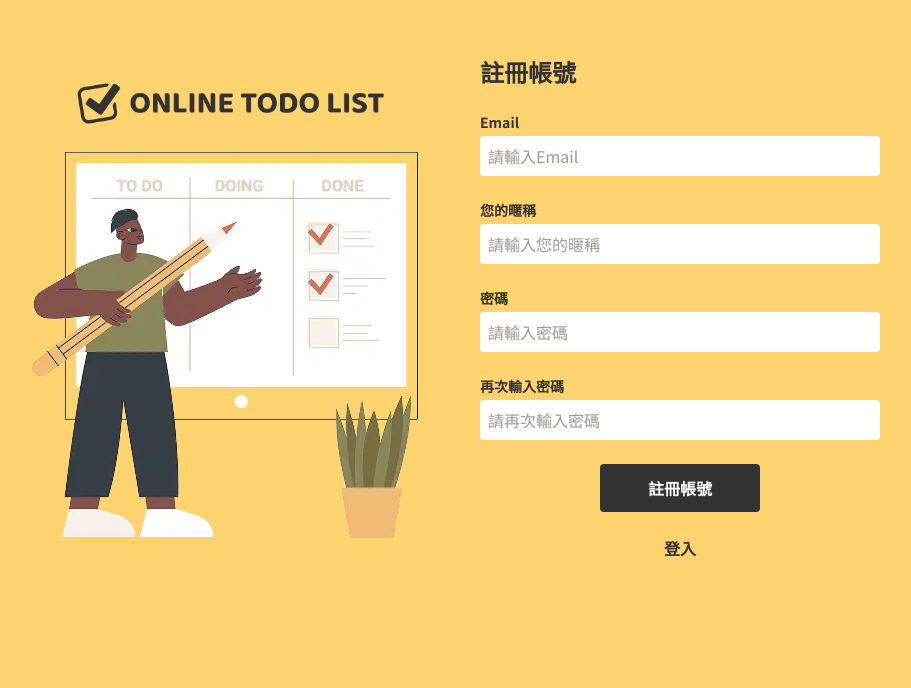
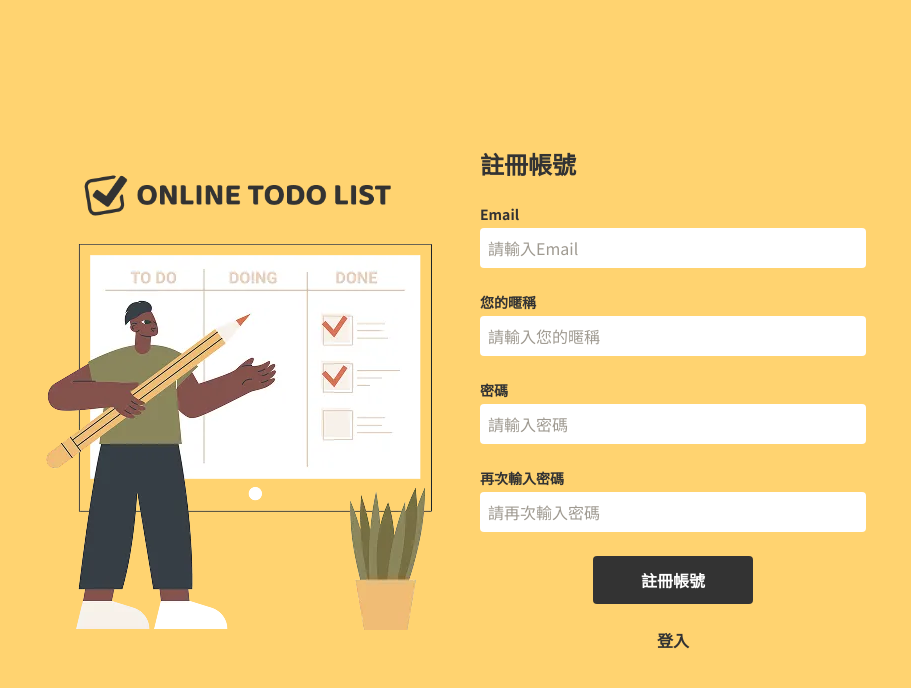
Before and after one commit to Lainieeeee/rocketPersonal-01_todolist, a website: page register.html in a window 1280 px wide. Shown: the whole page, without its empty margins (184-1095 px from the left). Drawn offline with nearby package versions, Linux system fonts and the light colour scheme; files that its build step writes are made by us from their sources.

Commit message:
update:update register.html layout

```diff
--- a/register.html
+++ b/register.html
@@ -20,7 +20,7 @@
 <body class="bg-yellow">
 
     <!-- main -->
-    <main>
+    <main class="md:grid md:place-items-center md:h-screen">
         <section class="max-w-4xl mx-auto px-6 py-14 md:grid md:grid-cols-2 md:gap-12 items-center">
             <!-- leftImg -->
             <div class="leftImg">
@@ -32,34 +32,34 @@
                 </div>
             </div>
             <!-- rightBox -->
-            <div class="rightBox text-center">
-                <h1 class="font-bold text-2xl mb-6 text-start">註冊帳號</h1>
+            <div class="rightBox">
+                <h1 class="font-bold text-2xl mb-6 text-center md:text-start">註冊帳號</h1>
                 <!-- 表單 -->
                 <form method="" action="">
                     <!-- Email -->
-                    <div class="mb-6 text-start">
+                    <div class="mb-6">
                         <label for="email" class="text-sm font-bold block mb-1">Email</label>
                         <input type="email" id="email" class="w-full p-2 text-base rounded outline-none placeholder:text-secondary" placeholder="請輸入Email">
                     </div>
                     <!-- 您的暱稱 -->
-                    <div class="mb-6 text-start">
+                    <div class="mb-6">
                         <label for="text" class="text-sm font-bold block mb-1">您的暱稱</label>
                         <input type="text" id="email" class="w-full p-2 text-base rounded outline-none placeholder:text-secondary" placeholder="請輸入您的暱稱">
                     </div>
                     <!-- 密碼 -->
-                    <div class="mb-6 text-start">
+                    <div class="mb-6">
                         <label for="password" class="text-sm font-bold block mb-1">密碼</label>
                         <input type="password" id="password" class="w-full p-2 text-base rounded outline-none placeholder:text-secondary" placeholder="請輸入密碼">
                     </div>
                     <!-- 再次輸入密碼 -->
-                    <div class="mb-6 text-start">
+                    <div class="mb-6">
                         <label for="password02" class="text-sm font-bold block mb-1">再次輸入密碼</label>
                         <input type="password" id="password02" class="w-full p-2 text-base rounded outline-none placeholder:text-secondary" placeholder="請再次輸入密碼">
                     </div>
                     <!-- 註冊帳號 -->
-                    <button type="submit" class="bg-black text-white font-bold py-3 px-12 rounded hover:opacity-75 duration-300">註冊帳號</button>
+                    <button type="submit" class="block mx-auto bg-black text-white font-bold py-3 px-12 rounded hover:opacity-75 duration-300">註冊帳號</button>
                     <!-- 登入 -->
-                    <p class="mt-6">
+                    <p class="mt-6 text-center">
                         <a href="" class="font-bold border-yellow hover:border-b hover:border-black duration-300">
                             登入
                         </a>
```
